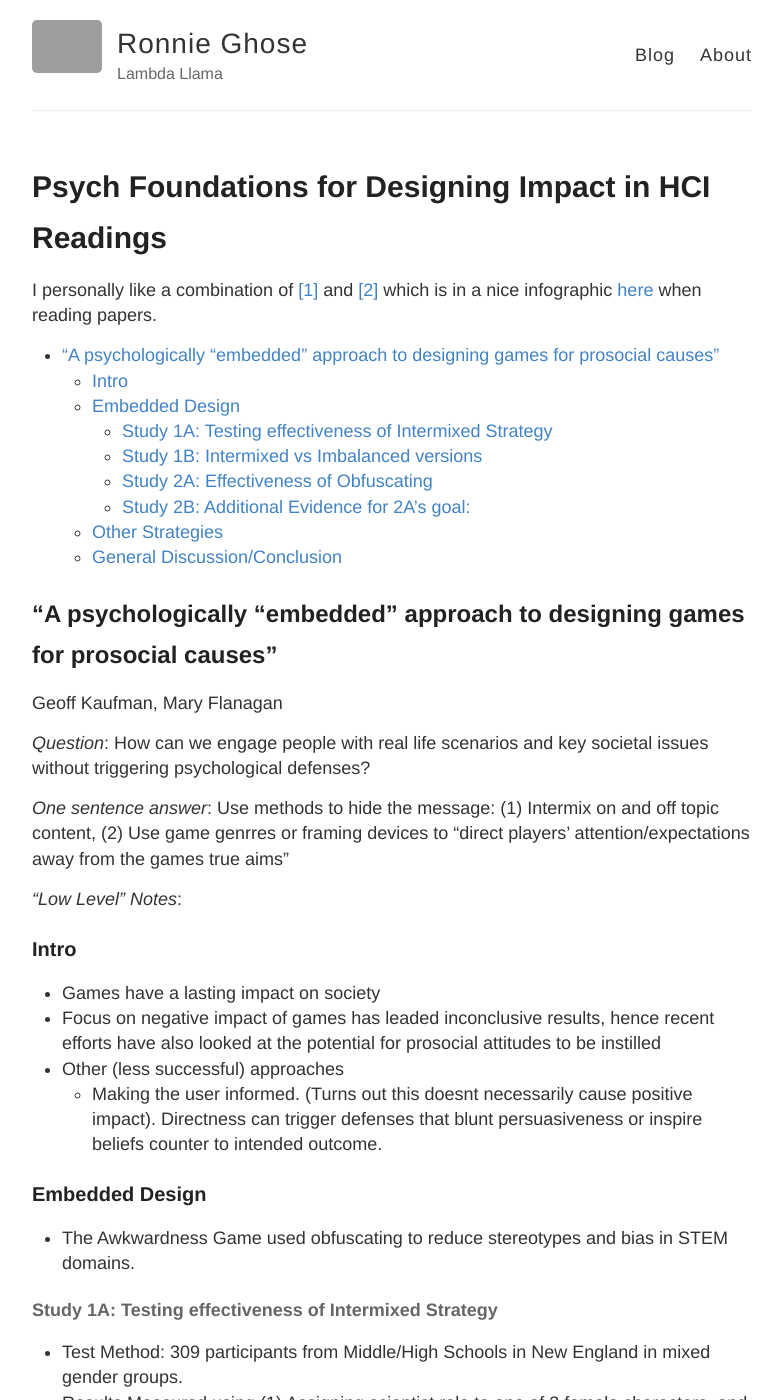
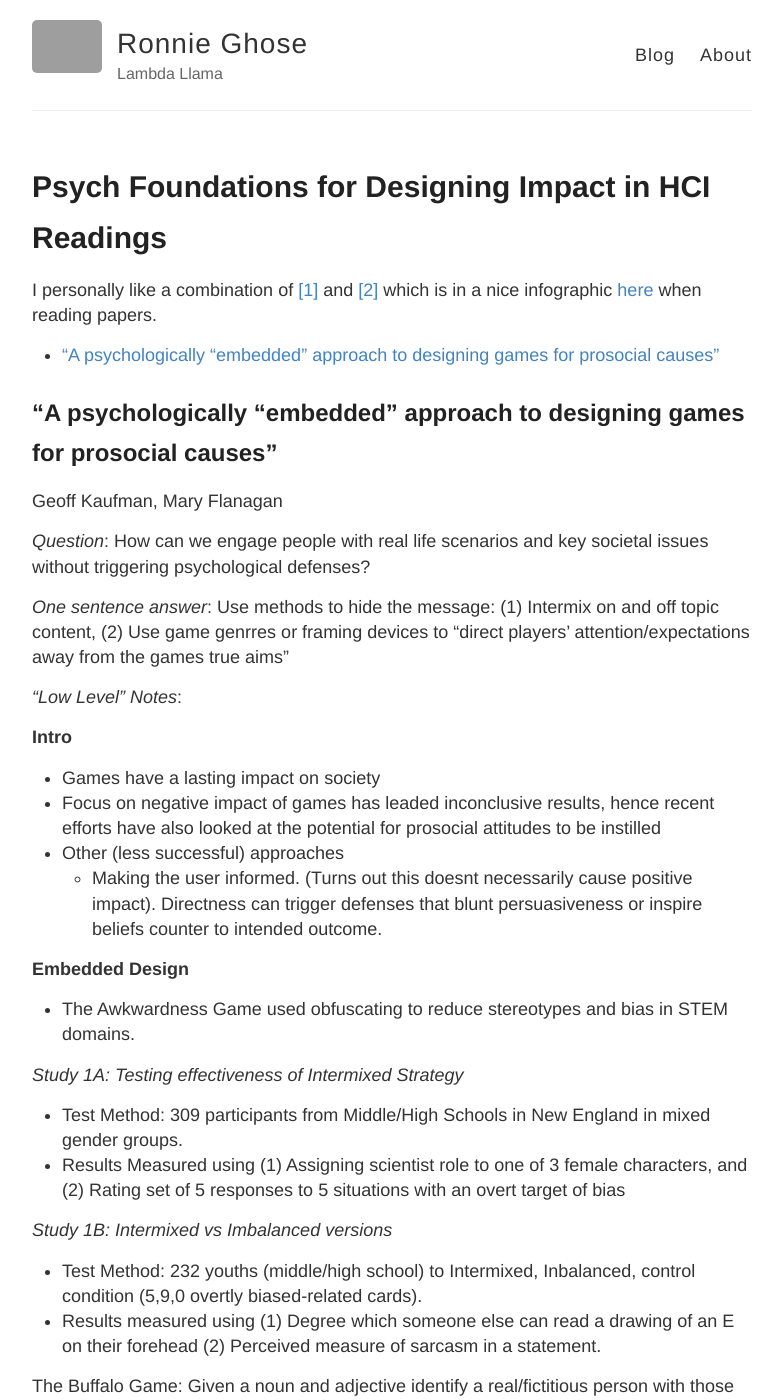
Before and after one commit to RONNCC/ronncc.github, a Jekyll site: the page built from _posts/2016-1-13-the-post-8956.md, in a window 1280 px wide and 1400 px high. Shown: the whole window, without its empty margins (248-1030 px from the left). Built offline with Jekyll 4.4.1, drawn with Linux system fonts in a browser that asks for light colours; comment, search, counter and statistics services are not loaded; some of the changed text lies outside the part shown; grey boxes are pictures that could not be loaded.

Commit message:
update from Jekyller

```diff
--- a/_posts/2016-1-13-the-post-8956.md
+++ b/_posts/2016-1-13-the-post-8956.md
@@ -28,46 +28,47 @@ Geoff Kaufman, Mary Flanagan
 
 *"Low Level" Notes*:
 
-### Intro
+**Intro**
 - Games have a lasting impact on society
 - Focus on negative impact of games has leaded inconclusive results, hence recent efforts have also looked at the potential for prosocial attitudes to be instilled
 - Other (less successful) approaches
     - Making the user informed. (Turns out this doesnt necessarily cause positive impact). Directness can trigger defenses that blunt persuasiveness or inspire beliefs counter to intended outcome.
 
-### Embedded Design
+**Embedded Design**
 
 - The Awkwardness Game used obfuscating to reduce stereotypes and bias in STEM domains.
 
-#### Study 1A: Testing effectiveness of Intermixed Strategy
+*Study 1A: Testing effectiveness of Intermixed Strategy*
 
 - Test Method: 309 participants from Middle/High Schools in New England in mixed gender groups.
 - Results Measured using (1) Assigning scientist role to one of 3 female characters, and (2) Rating set of 5 responses to 5 situations with an overt target of bias
 
-#### Study 1B: Intermixed vs Imbalanced versions
+*Study 1B: Intermixed vs Imbalanced versions*
 
 - Test Method: 232 youths (middle/high school) to Intermixed, Inbalanced, control condition (5,9,0 overtly biased-related cards).
 - Results measured using (1) Degree which someone else can read a drawing of an E on their forehead (2) Perceived measure of sarcasm in a statement.
 
 The Buffalo Game: Given a noun and adjective identify a real/fictitious person with those in order to collect cards. (Some interesting pairings: tattooed visionary, saintly merchant)
 
-#### Study 2A: Effectiveness of Obfuscating
+*Study 2A: Effectiveness of Obfuscating*
 - Test Method: 193 College students assigned to a game/no game of buffalo.
 - Results measured using (1) "list 4 social identity groups important to them (gender, race, ethnicity, religion, profession, hobby group, etc ...) then rate how similar the avg member of each group is to the avg member of the other groups from 1 - 9 (extremely similar) these then avged. Lower similarity = higher social identity complexity. (2) Universal Orientation Scale: 20 statements they (1) strongly disagree to (9) strongly agree
 
-#### Study 2B: Additional Evidence for 2A's goal:
+*Study 2B: Additional Evidence for 2A's goal*
+
 - Test Method: same as 2A (201 students)
 - Results measured using (1) Internal Motiation to Repsond without Prejudice Scale.
 
-### Other Strategies
+**Other Strategies**
 
 - Distancing, Embodied Cognition, Priming, Strategic inversion, Delayed reveal
 
-### General Discussion/Conclusion
+**General Discussion/Conclusion**
 
 - Embedded Design provides complementary methods, also the idea of precursor games
 
 
-*Questions*:
+**Questions**:
 - So wouldn't you get different biases from the college student population regardless of them playing Buffalo - the no game condition is surprising.
 - Why is the framing part sort of squished at the end of 2B?
 - More "incorrect" uses would be nice / bad scenarios.
```
Also changed, not shown: other parts of _posts/2016-1-13-the-post-8956.md (+1 -1 lines).
